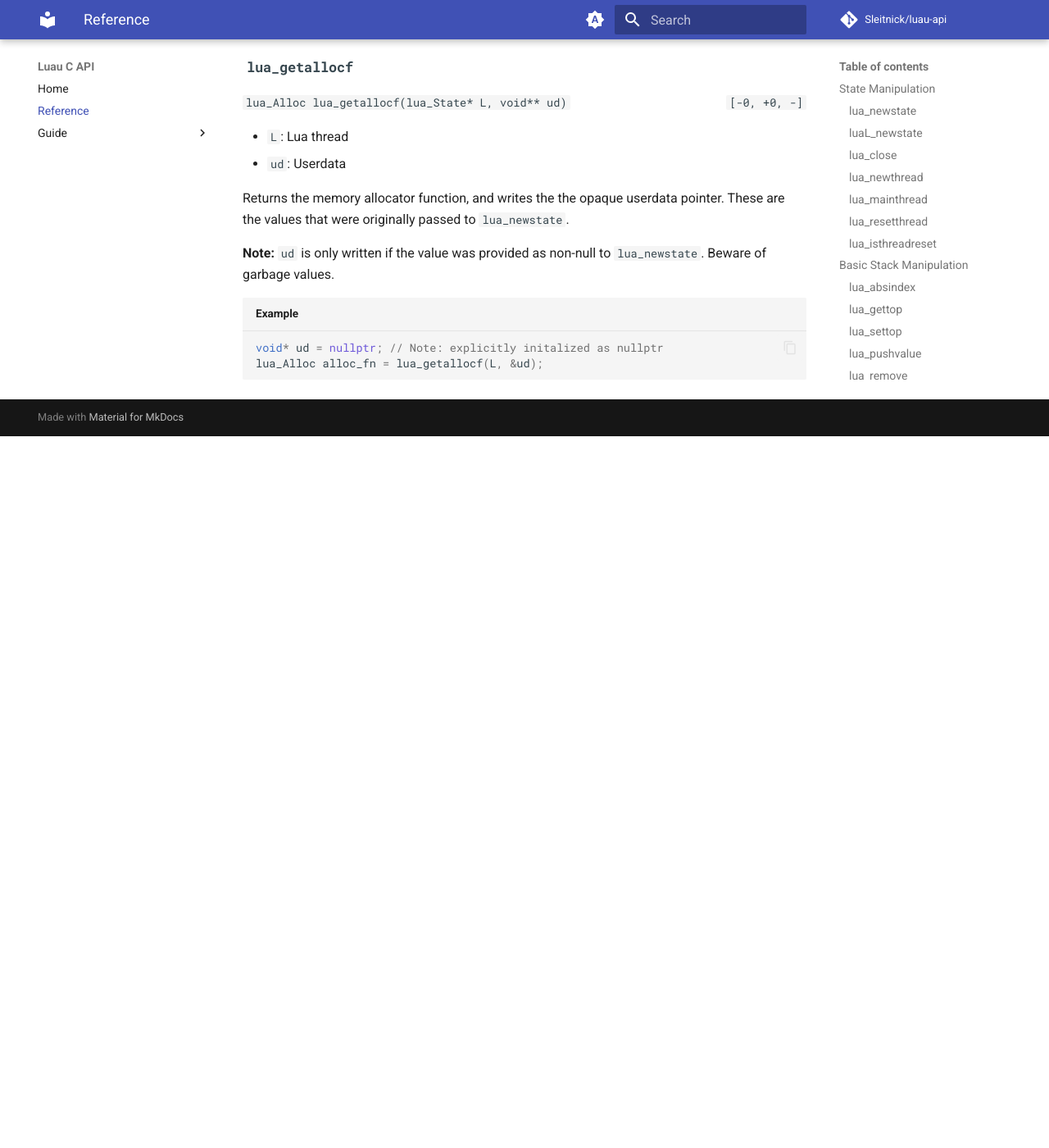
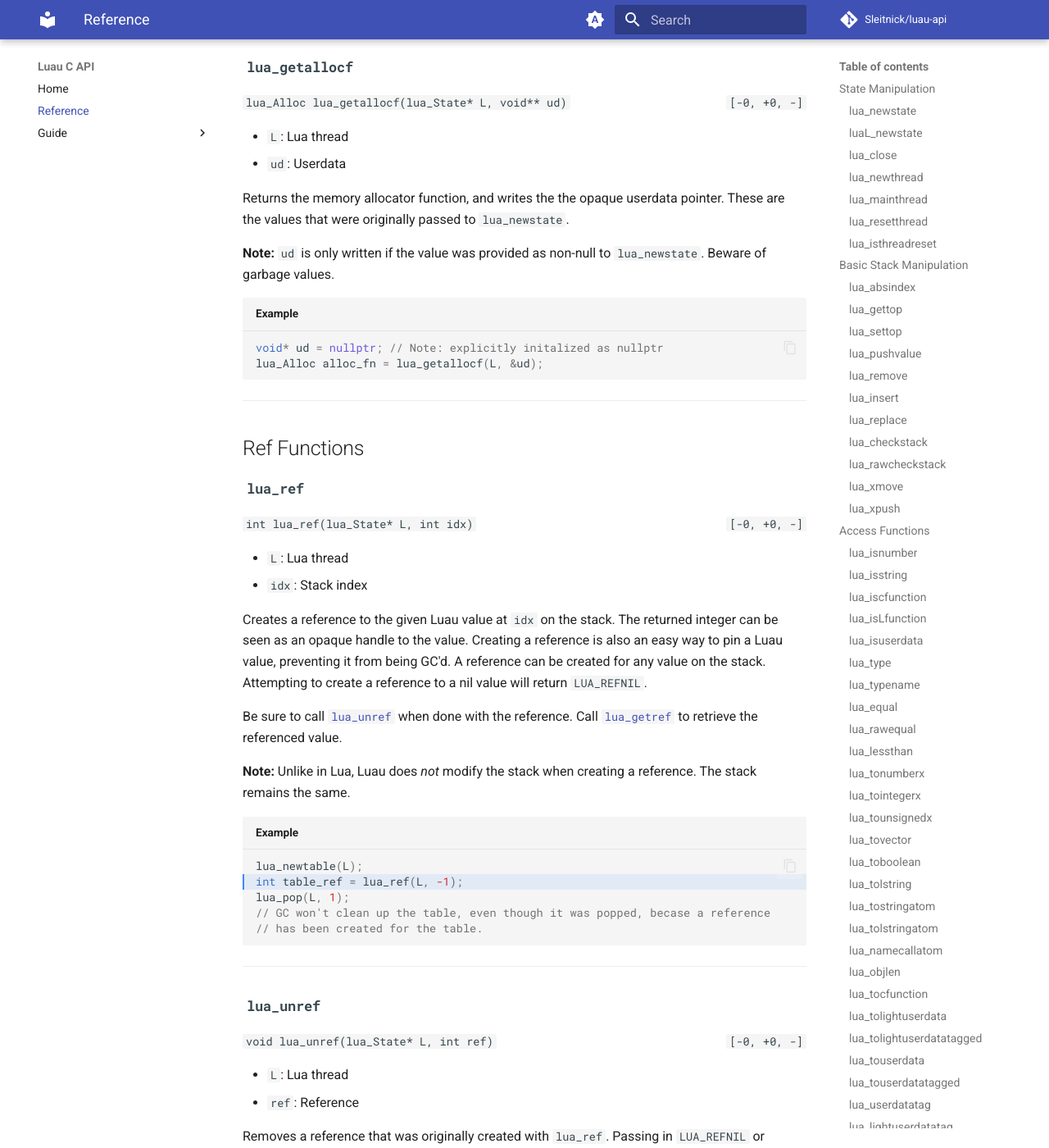
Before and after one commit to Sleitnick/luau-api, an MkDocs documentation site: the page built from docs/_ref_auto_generated.md, in a window 1280 px wide and 1400 px high, scrolled down 60916 px. Shown: the whole window at 82% size. Built offline with MkDocs 1.6.1 and Material for MkDocs 9.7.7, drawn with Linux system fonts in a browser that asks for light colours; comment, search, counter and statistics services are not loaded; before the commit the page ends 61448 px from its top, so only the background shows below that; some of the changed text lies outside the part shown.

Commit message:
Ref functions

````diff
--- a/docs/_ref_auto_generated.md
+++ b/docs/_ref_auto_generated.md
@@ -3118,3 +3118,79 @@
 void* ud = nullptr; // Note: explicitly initalized as nullptr
 lua_Alloc alloc_fn = lua_getallocf(L, &ud);
 ```
+
+
+----
+
+
+## Ref Functions
+
+### <span class="subsection">`lua_ref`</span>
+
+<span class="signature">`int lua_ref(lua_State* L, int idx)`</span>
+<span class="stack">`[-0, +0, -]`</span>
+
+- `L`: Lua thread
+- `idx`: Stack index
+
+
+Creates a reference to the given Luau value at `idx` on the stack. The returned integer can be seen as an opaque handle to the value. Creating a reference is also an easy way to pin a Luau value, preventing it from being GC'd. A reference can be created for any value on the stack. Attempting to create a reference to a nil value will return `LUA_REFNIL`.
+
+Be sure to call [`lua_unref`](#lua_unref) when done with the reference. Call [`lua_getref`](#lua_getref) to retrieve the referenced value.
+
+**Note:** Unlike in Lua, Luau does _not_ modify the stack when creating a reference. The stack remains the same.
+
+```cpp title="Example" hl_lines="2"
+lua_newtable(L);
+int table_ref = lua_ref(L, -1);
+lua_pop(L, 1);
+// GC won't clean up the table, even though it was popped, becase a reference
+// has been created for the table.
+```
+
+
+----
+
+
+### <span class="subsection">`lua_unref`</span>
+
+<span class="signature">`void lua_unref(lua_State* L, int ref)`</span>
+<span class="stack">`[-0, +0, -]`</span>
+
+- `L`: Lua thread
+- `ref`: Reference
+
+
+Removes a reference that was originally created with `lua_ref`. Passing in `LUA_REFNIL` or `LUA_NOREF` is allowed (in those cases, the function does nothing). However, passing in an already-removed reference is _not_ allowed and may throw an error, or silently remove another reference. If idempotence is required, ensure your reference variable is set to `LUA_REFNIL` or `LUA_NOREF` after calling `lua_unref`.
+
+```cpp title="Example" hl_lines="5"
+lua_newtable(L);
+int table_ref = lua_ref(L, -1);
+
+// Sometime later:
+lua_unref(L, table_ref);
+```
+
+
+----
+
+
+### <span class="subsection">`lua_getref`</span>
+
+<span class="signature">`int lua_getref(lua_State* L, int ref)`</span>
+<span class="stack">`[-0, +1, -]`</span>
+
+- `L`: Lua thread
+- `ref`: Reference
+
+
+Retrieves the value from a given reference handle. The value is pushed to the top of the stack.
+
+```cpp title="Example" hl_lines="5"
+lua_newtable(L);
+int table_ref = lua_ref(L, -1);
+
+// Sometime later:
+lua_getref(L, table_ref);
+// Top of stack is now the table from the reference
+```
````
Also changed, not shown: docs/guide/references.md (added, +3 -0 lines), ref/ref_functions/lua_getref.md (added, +23 -0 lines), ref/ref_functions/lua_ref.md (added, +26 -0 lines), ref/ref_functions/lua_unref.md (added, +22 -0 lines), 1 other file.
